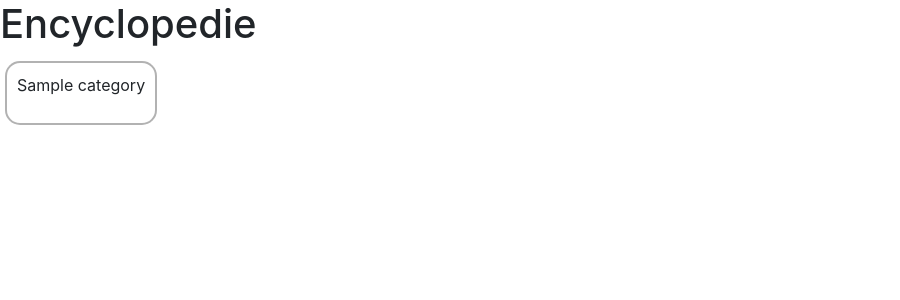
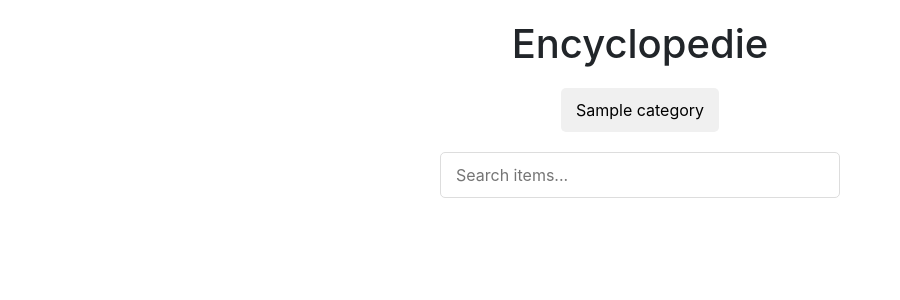
Before and after one commit to antoine-mait/DofusStock, a Django app: template dofustock_site/templates/dofustock/encyclopedie.html in a window 1280 px wide. Shown: the part 56-356 px from the top of the page, without its empty margins (0-900 px from the left). Run offline with Django 3.2, Linux system fonts and the light colour scheme; the template is opened without the code that fills it: most values are stand-ins (such as "Sample title", 1, 10 or a date in 2020); some libraries are stand-ins or nearby versions.

Commit message:
encyclopedia page link to game data and JS button

```diff
--- a/dofustock_site/static/dofustock/dofustock.js
+++ b/dofustock_site/static/dofustock/dofustock.js
@@ -0,0 +1,143 @@
+document.addEventListener('DOMContentLoaded', () => {
+    const categoryButtons = document.querySelectorAll('.category-button');
+    const itemTypeContainer = document.getElementById('item-type-container');
+    const itemContainer = document.getElementById('item-container');
+    const searchInput = document.getElementById('item-search');
+
+
+    // Default fallback image
+    const FALLBACK_IMAGE = '/media/IMG/equipment/Outil/489-Loupe.png';
+
+    // Global search function
+    async function performGlobalSearch() {
+        const searchTerm = searchInput.value.trim();
+
+        // Clear previous content
+        itemTypeContainer.innerHTML = '';
+        itemContainer.innerHTML = '';
+
+        if (searchTerm.length < 2) {
+            return; // Minimum 2 characters to search
+        }
+
+        try {
+            const response = await fetch(`/search-items/?search=${encodeURIComponent(searchTerm)}`);
+            const items = await response.json();
+
+            // Display search results
+            items.forEach(item => {
+                const itemElement = document.createElement('div');
+                itemElement.classList.add('item-card');
+
+                // Attempt to construct image path
+                // Note: This might need adjustment based on your actual image storage
+                const imagePath = `/media/IMG/${item.category}/${item.item_type}/${item.ankama_id}-${sanitizeFilename(item.name)}.png`;
+
+                itemElement.innerHTML = `
+                    <h3>${item.name}</h3>
+                    <p>Category: ${item.category}</p>
+                    <p>Type: ${item.item_type}</p>
+                    <p>Level: ${item.level}</p>
+                    <img
+                        src="${imagePath}"
+                        alt="${item.name}"
+                        onerror="this.src='/media/IMG/equipment/Outil/489-Loupe.png'; this.onerror=null;"
+                    >
+                `;
+                itemContainer.appendChild(itemElement);
+            });
+        } catch (error) {
+            console.error('Error performing global search:', error);
+        }
+    }
+
+    // Helper function to sanitize filename
+    function sanitizeFilename(filename) {
+        return filename
+            .normalize('NFD')  // Normalize Unicode characters
+            .replace(/[\u0300-\u036f]/g, '') // Remove accent marks
+            .replace(/[<>:"/\\|?*'°]/g, '')   // Remove invalid characters
+            .replace(/\s+/g, '_');           // Replace spaces with underscores
+    }
+
+    // Search input event listener
+    let searchTimeout;
+    searchInput.addEventListener('input', () => {
+        // Clear any existing timeout
+        clearTimeout(searchTimeout);
+
+        // Set a new timeout to prevent too many requests
+        searchTimeout = setTimeout(performGlobalSearch, 300);
+    });
+
+    // Add click event to category buttons to reset search
+    categoryButtons.forEach(button => {
+        button.addEventListener('click', () => {
+            const category = button.dataset.category;
+            searchInput.value = ''; // Clear search input
+            fetchItemTypes(category);
+        });
+    });
+
+    // Original function to fetch item types (kept for category navigation)
+    async function fetchItemTypes(category) {
+        try {
+            const response = await fetch(`/get-item-types/?category=${category}`);
+            const itemTypes = await response.json();
+
+            // Clear previous item types
+            itemTypeContainer.innerHTML = '';
+            itemContainer.innerHTML = '';
+
+            // Create buttons for each item type
+            itemTypes.forEach(itemType => {
+                const button = document.createElement('button');
+                button.textContent = itemType;
+                button.classList.add('item-type-button');
+                button.addEventListener('click', () => filterItems(category, itemType));
+                itemTypeContainer.appendChild(button);
+            });
+        } catch (error) {
+            console.error('Error fetching item types:', error);
+        }
+    }
+
+    // Original function to filter items by category and type (kept for type navigation)
+    async function filterItems(category, itemType) {
+        try {
+            const response = await fetch(`/get-items/?category=${category}&item_type=${itemType}`);
+            const items = await response.json();
+
+            // Clear previous items
+            itemContainer.innerHTML = '';
+
+            // Create item elements
+            items.forEach(item => {
+                const itemElement = document.createElement('div');
+                itemElement.classList.add('item-card');
+
+                const imagePath = `/media/IMG/${category}/${itemType}/${item.ankama_id}-${sanitizeFilename(item.name)}.png`;
+
+                 // Conditional rendering of craft information
+                const priceSection = category !== 'resources'
+                    ? `<p>Price: ${item.price || 'N/A'}</p>
+                    <p>Craft: ${item.craft_price || 'N/A'}</p>`
+                    : `<p>Price: ${item.price || 'N/A'}</p>`;
+
+                itemElement.innerHTML = `
+                    <h3>${item.name}</h3>
+                    <p>Level: ${item.level}</p>
+                    ${priceSection}
+                    <img
+                        src="${imagePath}"
+                        alt="${item.name}"
+                        onerror="this.src='/media/IMG/equipment/Outil/489-Loupe.png'; this.onerror=null;"
+                    >
+                `;
+                itemContainer.appendChild(itemElement);
+            });
+        } catch (error) {
+            console.error('Error fetching items:', error);
+        }
+    }
+});
--- a/dofustock_site/static/dofustock/styles.css
+++ b/dofustock_site/static/dofustock/styles.css
@@ -1,25 +1,71 @@
-/* Styling for the post list */
-.item-list {
-    list-style-type: none;
-    padding: 0;
-    display: inline-flex;
+.encyclopedia-container {
+    max-width: 1200px;
+    margin: 0 auto;
+    padding: 20px;
 }
 
-/* Styling for individual posts */
-.item {
-
+.category-buttons,
+.item-type-buttons,
+.title {
+    display: flex;
+    flex-wrap: wrap;
     gap: 10px;
-    padding: 10px;
-    border: 2px solid rgba(0, 0, 0, 0.3);
-    border-radius: 15px;
-    background-color: white;
-    margin: 5px;
+    margin-bottom: 20px;
+    align-items: center;
+    justify-content: center;
 }
 
-/* Additional styling for post content */
-.item-head{
+.category-button,
+.item-type-button {
+    padding: 10px 15px;
+    background-color: #f0f0f0;
+    border: none;
+    border-radius: 5px;
+    cursor: pointer;
+    transition: background-color 0.3s;
+}
+
+.category-button:hover,
+.item-type-button:hover {
+    background-color: #e0e0e0;
+}
+
+.item-grid {
+    display: grid;
+    grid-template-columns: repeat(auto-fill, minmax(200px, 1fr));
+    gap: 20px;
+}
+
+.item-card {
+    border: 1px solid #ddd;
+    padding: 15px;
+    text-align: center;
     display: flex;
-    gap:10px;
+    flex-direction: column;
     align-items: center;
-    flex-wrap: wrap;
+    justify-content: space-between;
+    height: 100%; /* Ensure cards have consistent height */
 }
+
+.item-card img {
+    max-width: 150px;  /* Fixed max width */
+    max-height: 150px; /* Fixed max height */
+    object-fit: contain; /* Preserve aspect ratio */
+    margin: 10px 0;
+    display: block; /* Ensure image is a block element */
+}
+
+.search-container {
+    display: flex;
+    justify-content: center;
+    margin-bottom: 20px;
+}
+
+#item-search {
+    width: 100%;
+    max-width: 400px;
+    padding: 10px 15px;
+    border: 1px solid #ddd;
+    border-radius: 5px;
+    font-size: 16px;
+}
--- a/dofustock_site/templates/dofustock/encyclopedie.html
+++ b/dofustock_site/templates/dofustock/encyclopedie.html
@@ -2,16 +2,36 @@
 
 {% block body %}
 
-<h1>Encyclopedie</h1>
+<div class="encyclopedia-container">
+    <h1 class="title">Encyclopedie</h1>
 
-{% for category in categories %}
-    <ul class="item-list">
-        <li class="item">
-            <div class="item-head">
-                <p>{{ category }}</p>
-            </div>
-        </li>
-    </ul>
-{% endfor %}
+    <div class="category-buttons">
+        {% for category in categories %}
+            <button
+                class="category-button"
+                data-category="{{ category }}"
+            >
+                {{ category }}
+            </button>
+        {% endfor %}
+    </div>
+    <div class="search-container">
+        <input
+            type="text"
+            id="item-search"
+            placeholder="Search items..."
+            aria-label="Search items"
+        >
+    </div>
+
+    <div id="item-type-container" class="item-type-buttons">
+        <!-- Item type buttons will be dynamically added here -->
+    </div>
+
+    <div id="item-container" class="item-grid">
+        <!-- Items will be dynamically added here -->
+    </div>
+</div>
+
 
 {% endblock %}
```
Also changed, not shown: dofustock_site/views.py (+38 -0 lines).
